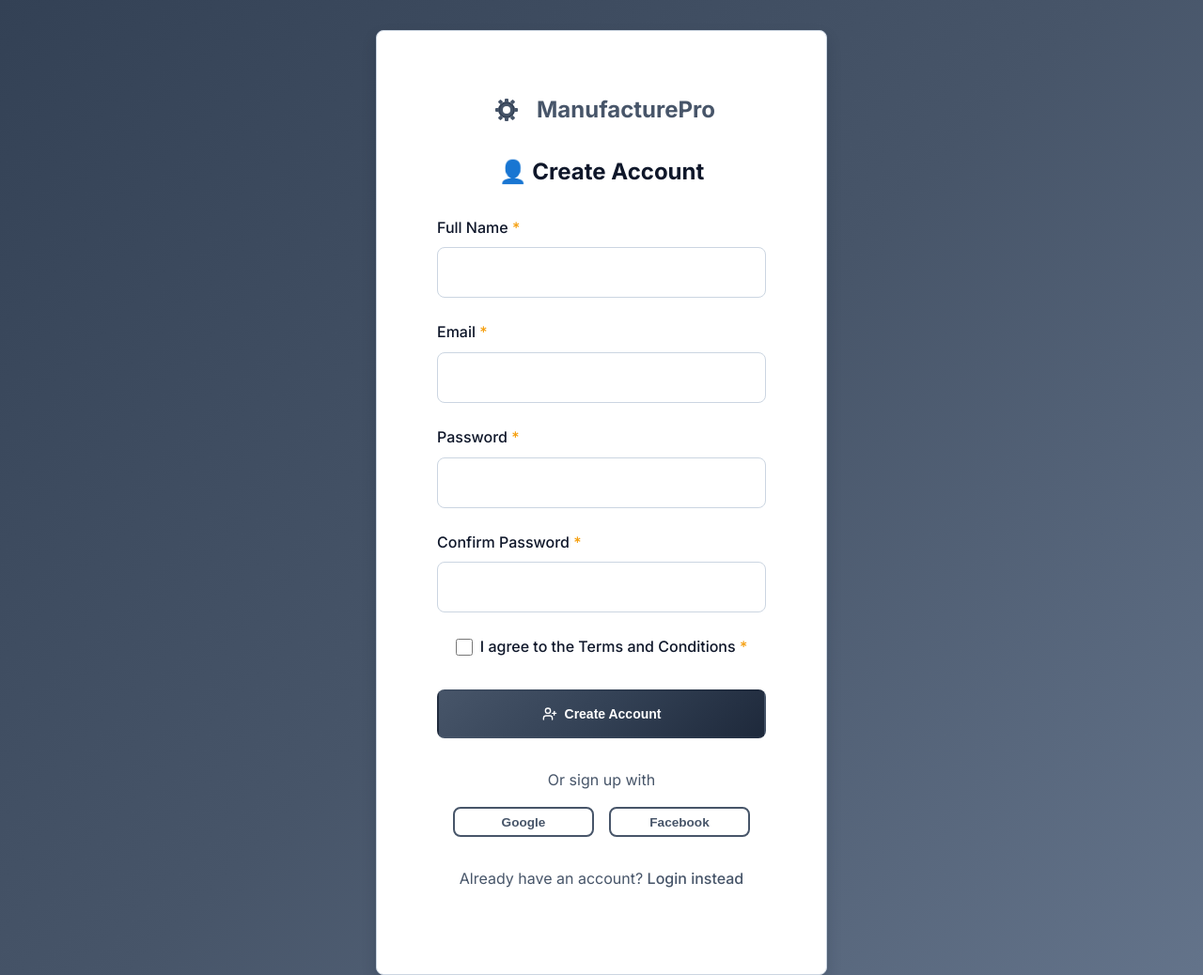
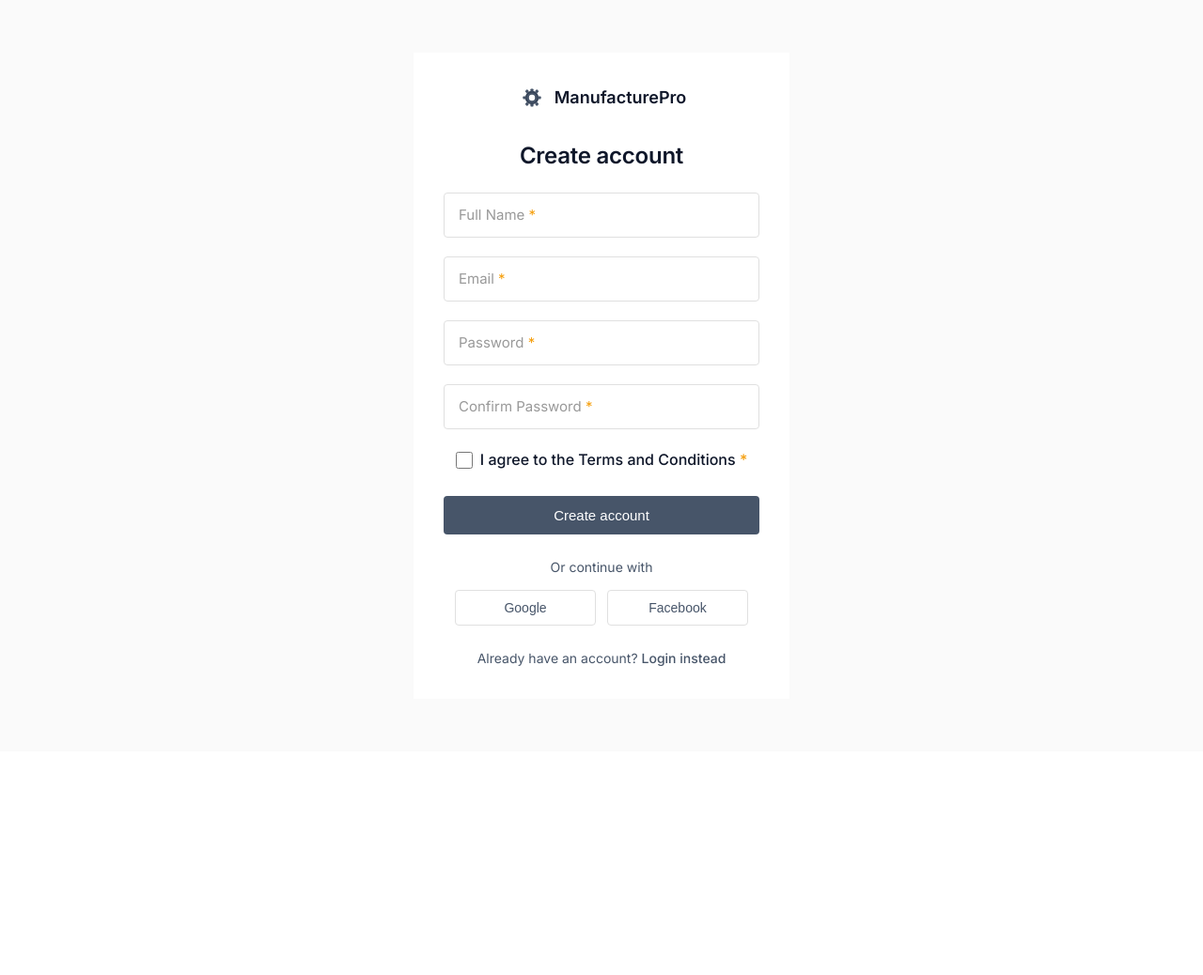
Before and after one commit to KrishTVK16/ManufacturePro-, a plain HTML site: page register.html in a window 1280 px wide. Shown: the top 1038 px of the page at 94% size. After the commit the page ends 800 px from the top, so only its background shows below. Drawn offline with Linux system fonts and the light colour scheme.

Commit message:
loginpgechange

```diff
--- a/register.html
+++ b/register.html
@@ -31,23 +31,23 @@
                     <span>ManufacturePro</span>
                 </a>
             </div>
-            <h1>👤 Create Account</h1>
+            <h1>Create account</h1>
             <form class="auth-form" id="registerForm">
-                <div class="form-group">
+                <div class="form-group floating-label">
+                    <input type="text" id="fullname" name="fullname" required placeholder=" ">
                     <label for="fullname">Full Name <span class="required">*</span></label>
-                    <input type="text" id="fullname" name="fullname" required>
                 </div>
-                <div class="form-group">
+                <div class="form-group floating-label">
+                    <input type="email" id="reg-email" name="email" required autocomplete="email" placeholder=" ">
                     <label for="reg-email">Email <span class="required">*</span></label>
-                    <input type="email" id="reg-email" name="email" required autocomplete="email">
                 </div>
-                <div class="form-group">
+                <div class="form-group floating-label">
+                    <input type="password" id="reg-password" name="password" required autocomplete="new-password" placeholder=" ">
                     <label for="reg-password">Password <span class="required">*</span></label>
-                    <input type="password" id="reg-password" name="password" required autocomplete="new-password">
                 </div>
-                <div class="form-group">
+                <div class="form-group floating-label">
+                    <input type="password" id="confirm-password" name="confirm-password" required autocomplete="new-password" placeholder=" ">
                     <label for="confirm-password">Confirm Password <span class="required">*</span></label>
-                    <input type="password" id="confirm-password" name="confirm-password" required autocomplete="new-password">
                 </div>
                 <div class="form-group form-group-inline">
                     <label style="white-space: nowrap;">
@@ -57,19 +57,13 @@
                     <div class="form-message" style="margin-top: var(--spacing-xs); text-align: center;"></div>
                 </div>
                 <button type="submit" class="btn btn-primary auth-submit-btn" style="width: 100%;">
-                    <svg width="16" height="16" viewBox="0 0 24 24" fill="none" stroke="currentColor" stroke-width="2" stroke-linecap="round" stroke-linejoin="round" style="margin-right: 0.5rem;">
-                        <path d="M16 21v-2a4 4 0 0 0-4-4H6a4 4 0 0 0-4 4v2"></path>
-                        <circle cx="9" cy="7" r="4"></circle>
-                        <line x1="19" y1="8" x2="19" y2="14"></line>
-                        <line x1="22" y1="11" x2="16" y2="11"></line>
-                    </svg>
-                    Create Account
+                    Create account
                 </button>
                 <div class="form-message" style="margin-top: var(--spacing-md);"></div>
             </form>
-            <div style="margin: var(--spacing-lg) 0; text-align: center; color: var(--text-light);">
-                <p style="margin-bottom: var(--spacing-sm);">Or sign up with</p>
-                <div style="display: flex; gap: var(--spacing-sm); justify-content: center;">
+            <div class="auth-social-section">
+                <p>Or continue with</p>
+                <div class="auth-social-buttons">
                     <button type="button" class="btn btn-outline btn-social">Google</button>
                     <button type="button" class="btn btn-outline btn-social">Facebook</button>
                 </div>
@@ -81,8 +75,34 @@
     </main>
     <script src="script.js"></script>
     <script>
-        // Register form validation
+        // Floating label initialization
         document.addEventListener('DOMContentLoaded', function() {
+            const floatingInputs = document.querySelectorAll('.floating-label input');
+
+            floatingInputs.forEach(input => {
+                // Check if input has value on load
+                if (input.value) {
+                    input.classList.add('has-value');
+                }
+
+                // Handle input events
+                input.addEventListener('input', function() {
+                    if (this.value) {
+                        this.classList.add('has-value');
+                    } else {
+                        this.classList.remove('has-value');
+                    }
+                });
+
+                // Handle blur to keep label up if there's a value
+                input.addEventListener('blur', function() {
+                    if (this.value) {
+                        this.classList.add('has-value');
+                    }
+                });
+            });
+
+            // Register form validation
             const registerForm = document.getElementById('registerForm');
             if (registerForm) {
                 registerForm.addEventListener('submit', function(e) {
@@ -144,6 +164,7 @@
                     messageDiv.textContent = 'Account created successfully! (Demo)';
                     messageDiv.style.display = 'block';
                     registerForm.reset();
+                    floatingInputs.forEach(input => input.classList.remove('has-value'));
                 });
             }
         });
--- a/styles.css
+++ b/styles.css
@@ -2368,20 +2368,24 @@ body.dark-mode .footer-links a:hover {
   display: flex;
   align-items: center;
   justify-content: center;
-  background: var(--gradient-hero);
+  background: #fafafa;
   padding: var(--spacing-lg);
   padding-top: var(--spacing-lg);
   margin-top: -80px;
 }
 
+body.dark-mode .auth-page {
+  background: #1a1a1a;
+}
+
 .auth-card {
   background: var(--bg-white);
-  border: 1px solid var(--border-color);
-  border-radius: var(--radius-md);
-  box-shadow: var(--shadow-lg);
-  padding: var(--spacing-xl);
+  border: none;
+  border-radius: 0;
+  box-shadow: none;
+  padding: 2rem;
   width: 100%;
-  max-width: 480px;
+  max-width: 400px;
 }
 
 body.dark-mode .auth-card {
@@ -2392,22 +2396,23 @@ body.dark-mode .auth-card {
 .auth-card-logo {
   display: flex;
   justify-content: center;
-  margin-bottom: var(--spacing-lg);
+  margin-bottom: 2rem;
 }
 
 .auth-card-logo a {
   display: inline-flex;
   align-items: center;
-  gap: 0.75rem;
-  font-size: 1.5rem;
-  font-weight: 700;
-  color: var(--primary-color);
+  gap: 0.5rem;
+  font-size: 1.125rem;
+  font-weight: 600;
+  color: var(--text-primary);
   white-space: nowrap;
+  text-decoration: none;
 }
 
 .auth-card-logo svg {
-  width: 40px;
-  height: 40px;
+  width: 32px;
+  height: 32px;
   flex-shrink: 0;
 }
 
@@ -2419,24 +2424,72 @@ body.dark-mode .auth-card {
 
 .auth-card h1 {
   text-align: center;
-  margin-bottom: var(--spacing-lg);
+  margin-bottom: 1.5rem;
   font-size: 1.5rem;
-  display: flex;
-  align-items: center;
-  justify-content: center;
-  gap: 0.5rem;
-  font-weight: 700;
+  display: block;
+  font-weight: 600;
+  letter-spacing: -0.01em;
 }
 
 .auth-form .form-group {
-  margin-bottom: var(--spacing-md);
-}
-
-.auth-form label {
-  display: block;
-  margin-bottom: var(--spacing-xs);
-  text-align: left;
+  margin-bottom: 1.25rem;
+}
+
+/* Floating Label Styles */
+.auth-form .floating-label {
+  position: relative;
+}
+
+.auth-form .floating-label label {
+  position: absolute;
+  left: 0.75rem;
+  top: 0.75rem;
+  font-size: 0.9375rem;
+  font-weight: 400;
+  color: #999;
+  pointer-events: none;
+  transition: all 0.2s ease;
+  background: #fff;
+  padding: 0 0.25rem;
+  margin: 0;
+}
+
+body.dark-mode .auth-form .floating-label label {
+  background: var(--bg-card);
+  color: #888;
+}
+
+.auth-form .floating-label input:focus + label,
+.auth-form .floating-label input:not(:placeholder-shown) + label,
+.auth-form .floating-label input.has-value + label {
+  top: -0.5rem;
+  left: 0.5rem;
+  font-size: 0.75rem;
   font-weight: 500;
+  color: var(--primary-color);
+}
+
+body.dark-mode .auth-form .floating-label input:focus + label,
+body.dark-mode .auth-form .floating-label input:not(:placeholder-shown) + label,
+body.dark-mode .auth-form .floating-label input.has-value + label {
+  color: var(--primary-color);
+}
+
+.auth-form .floating-label input {
+  padding-top: 1.125rem;
+  padding-bottom: 0.375rem;
+  width: 100%;
+  border: 1px solid #e0e0e0;
+  border-radius: 4px;
+  font-size: 0.9375rem;
+  transition: border-color 0.15s ease;
+  background: #fff;
+  color: var(--text-primary);
+}
+
+body.dark-mode .auth-form .floating-label input {
+  border-color: #404040;
+  background: var(--bg-card);
 }
 
 .auth-form label[style*="inline-flex"] {
@@ -2444,48 +2497,77 @@ body.dark-mode .auth-card {
 }
 
 .auth-submit-btn {
-  font-size: 0.875rem !important;
+  font-size: 0.9375rem !important;
+  font-weight: 500;
   display: inline-flex;
   align-items: center;
   justify-content: center;
+  padding: 0.75rem 1rem;
+  border-radius: 4px;
+  border: none;
+  box-shadow: none;
+  background: var(--primary-color) !important;
+  color: #fff !important;
+  transition: background-color 0.15s ease;
+}
+
+.auth-submit-btn:hover {
+  background: #2563eb !important;
+  transform: none !important;
+  box-shadow: none !important;
+}
+
+body.dark-mode .auth-submit-btn {
+  background: var(--primary-color) !important;
+}
+
+body.dark-mode .auth-submit-btn:hover {
+  background: #3b82f6 !important;
 }
 
 .auth-submit-btn svg {
   flex-shrink: 0;
 }
 
-.auth-form input[type="text"],
-.auth-form input[type="email"],
-.auth-form input[type="password"] {
-  width: 100%;
-  padding: var(--spacing-sm);
-  border: 1px solid var(--border-color);
-  border-radius: var(--radius-md);
-  font-size: 1rem;
-  transition: var(--transition);
-}
-
-.auth-form input:focus {
+
+.auth-form .floating-label input:focus {
   outline: none;
   border-color: var(--primary-color);
-  box-shadow: 0 0 0 3px rgba(37, 99, 235, 0.1);
+  box-shadow: 0 0 0 1px var(--primary-color);
 }
 
 .auth-meta {
   text-align: center;
-  margin-top: var(--spacing-lg);
+  margin-top: 1.5rem;
   color: var(--text-light);
+  font-size: 0.875rem;
 }
 
 .auth-meta p {
   white-space: normal;
   word-wrap: break-word;
+  margin: 0;
 }
 
 .auth-meta a {
   color: var(--primary-color);
   font-weight: 500;
   white-space: normal;
+  text-decoration: none;
+}
+
+.auth-meta a:hover {
+  text-decoration: underline;
+}
+
+.auth-link-forgot {
+  color: var(--primary-color);
+  font-size: 0.875rem;
+  text-decoration: none;
+}
+
+.auth-link-forgot:hover {
+  text-decoration: underline;
 }
 
 .form-group-inline {
@@ -2524,12 +2606,53 @@ body.dark-mode .auth-card {
   flex-shrink: 0;
 }
 
+.auth-social-section {
+  margin: 1.5rem 0;
+  text-align: center;
+  color: var(--text-light);
+}
+
+.auth-social-section p {
+  margin-bottom: 0.75rem;
+  font-size: 0.875rem;
+}
+
+.auth-social-buttons {
+  display: flex;
+  gap: 0.75rem;
+  justify-content: center;
+}
+
 .btn-social {
-  padding: 0.4rem 0.9rem;
-  font-size: 0.85rem;
+  padding: 0.625rem 1rem;
+  font-size: 0.875rem;
+  font-weight: 500;
   min-width: 100px;
   flex: 1;
   max-width: 150px;
+  border: 1px solid #e0e0e0;
+  background: #fff;
+  border-radius: 4px;
+  color: var(--text-primary);
+  transition: border-color 0.15s ease, background-color 0.15s ease;
+}
+
+.btn-social:hover {
+  border-color: #ccc;
+  background: #f9f9f9;
+  transform: none;
+  box-shadow: none;
+}
+
+body.dark-mode .btn-social {
+  border-color: #404040;
+  background: var(--bg-card);
+  color: var(--text-primary);
+}
+
+body.dark-mode .btn-social:hover {
+  border-color: #505050;
+  background: #2a2a2a;
 }
 
 /* ===================================
```
Also changed, not shown: login.html (+38 -16 lines).
